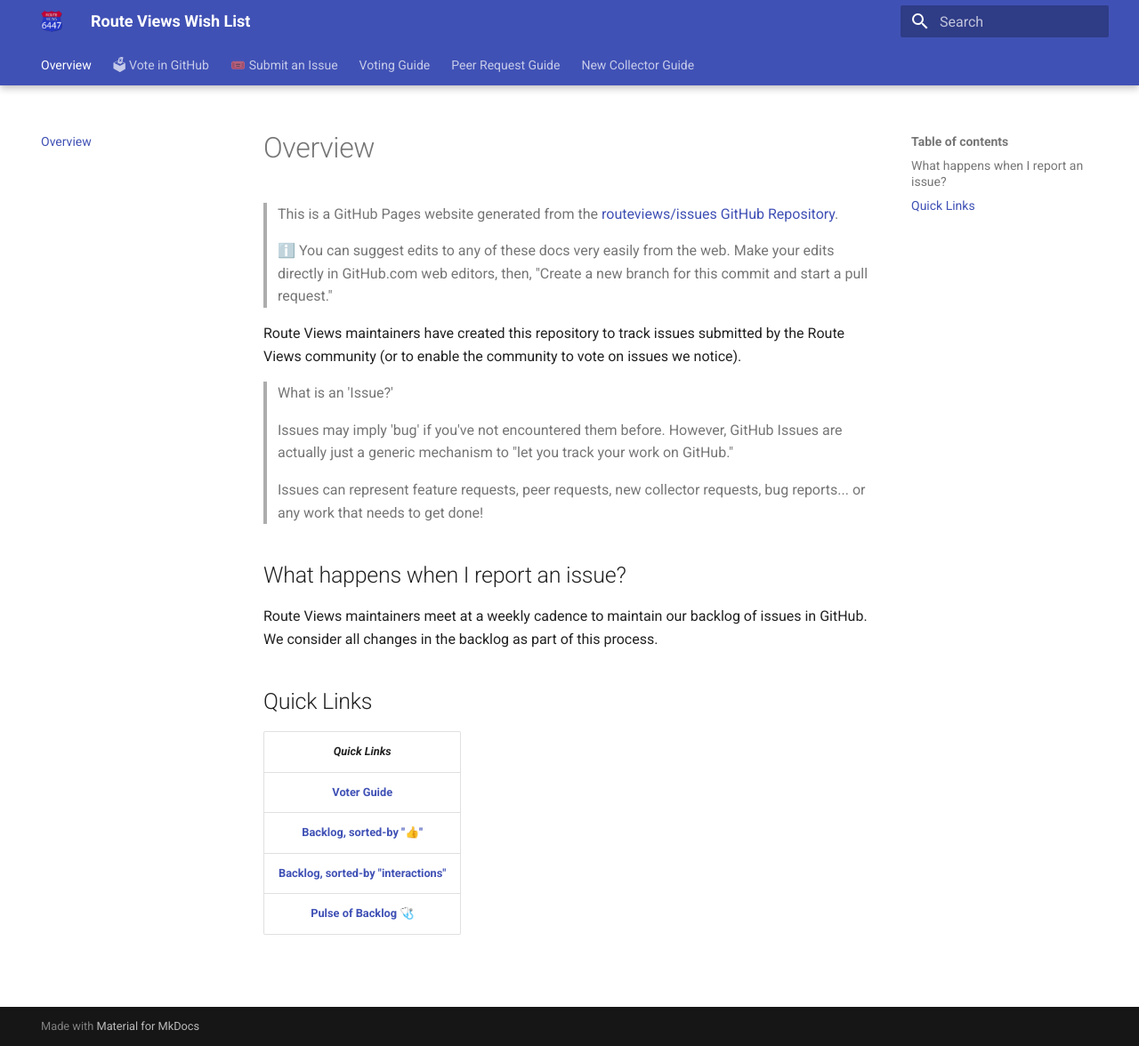
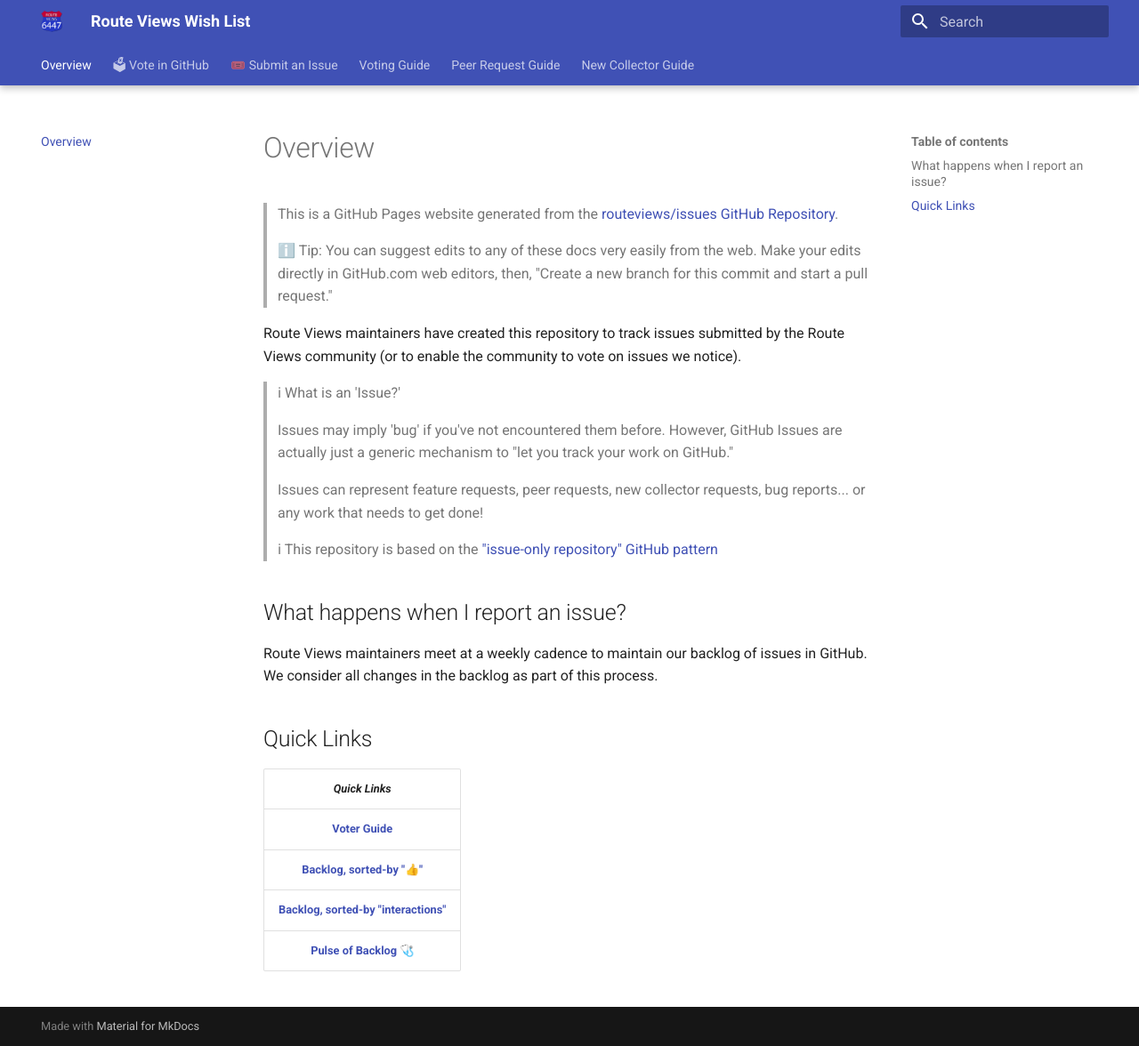
Before and after one commit to routeviews/issues, an MkDocs documentation site: the page built from docs/README.md, in a window 1280 px wide and 1176 px high. Shown: the whole window at 89% size. Built offline with MkDocs 1.6.1 and Material for MkDocs 9.7.7, drawn with Linux system fonts in a browser that asks for light colours.

```diff
--- a/docs/README.md
+++ b/docs/README.md
@@ -2,17 +2,19 @@
 
 > This is a GitHub Pages website generated from the [routeviews/issues GitHub Repository](https://github.com/routeviews/issues).
 >
-> ℹ️ You can suggest edits to any of these docs very easily from the web.
+> ℹ️ Tip: You can suggest edits to any of these docs very easily from the web.
 > Make your edits directly in GitHub.com web editors, then, "Create a new branch for this commit and start a pull request."
 
 Route Views maintainers have created this repository to track issues submitted by the Route Views community (or to enable the community to vote on issues we notice).
 
-> What is an 'Issue?'
+> ℹ What is an 'Issue?'
 >
 > Issues may imply 'bug' if you've not encountered them before.
 > However, GitHub Issues are actually just a generic mechanism to "let you track your work on GitHub."
 >
 > Issues can represent feature requests, peer requests, new collector requests, bug reports... or any work that needs to get done!
+
+> ℹ This repository is based on the  ["issue-only repository" GitHub pattern](https://docs.github.com/en/repositories/creating-and-managing-repositories/creating-an-issues-only-repository)
 
 ## What happens when I report an issue?
 
```
